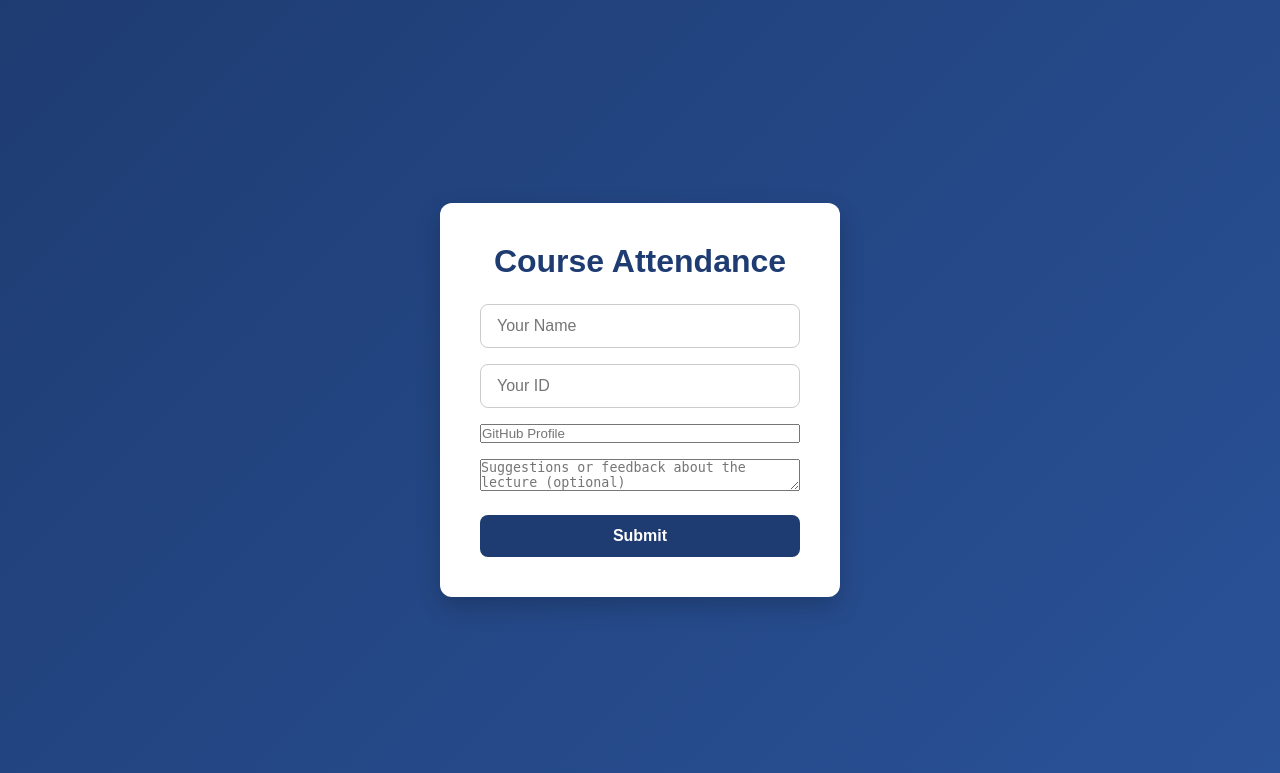
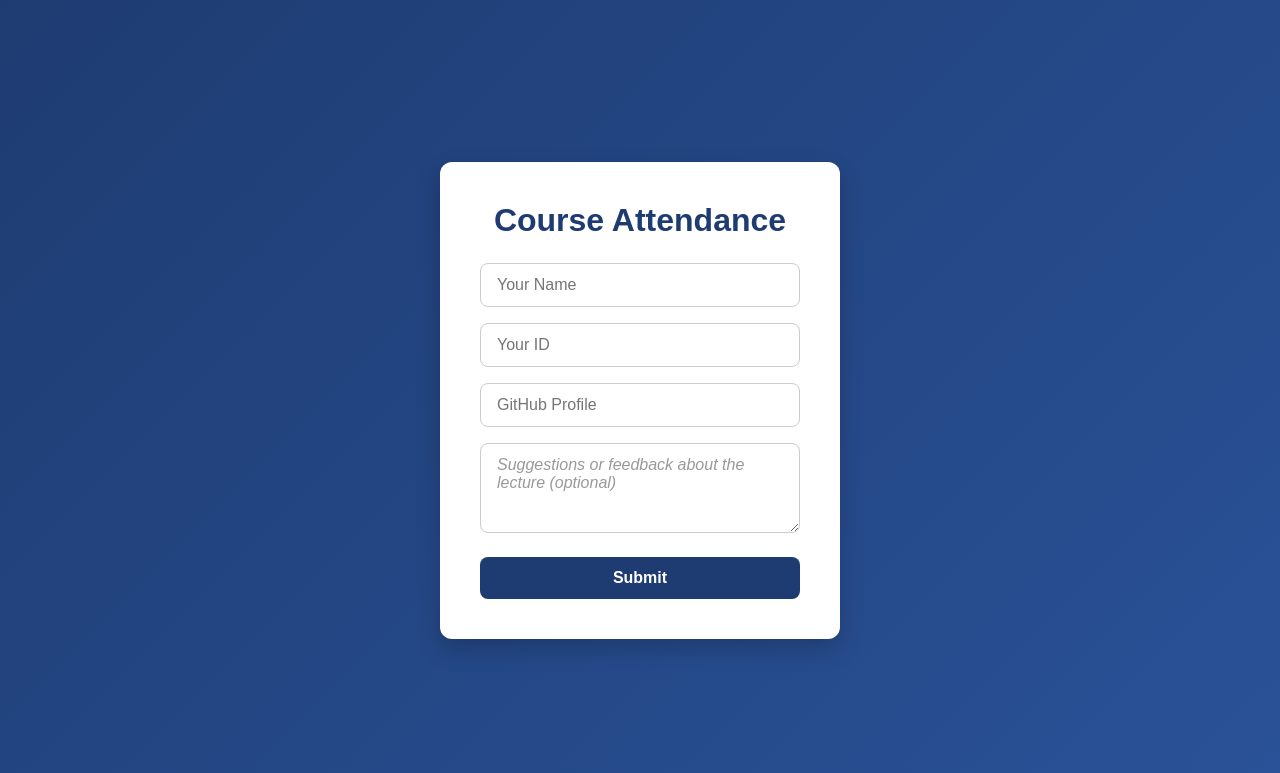
Before and after one commit to giftedoddd/Python101, a Flask app: page /submit in a window 1280 px wide. Shown: the top 773 px of the page. Run offline with Flask 3, Linux system fonts and the light colour scheme; parts of the project's set-up code (start-up, migrations or seed data) failed here and were passed over.

Commit message:
Add github_link and feedback css styles

```diff
--- a/src/Pytracker/static/submit_style.css
+++ b/src/Pytracker/static/submit_style.css
@@ -87,3 +87,39 @@ button:hover {
 button:active {
     transform: scale(0.98);
 }
+
+input[type="url"] {
+    padding: 0.75rem 1rem;
+    border-radius: 8px;
+    border: 1px solid #ccc;
+    font-size: 1rem;
+    outline: none;
+    transition: border-color 0.2s, box-shadow 0.2s;
+}
+
+input[type="url"]:focus {
+    border-color: #1e3c72;
+    box-shadow: 0 0 0 2px rgba(30, 60, 114, 0.15);
+}
+
+textarea {
+    padding: 0.75rem 1rem;
+    border-radius: 8px;
+    border: 1px solid #ccc;
+    font-size: 1rem;
+    font-family: inherit;
+    resize: vertical;
+    min-height: 90px;
+    outline: none;
+    transition: border-color 0.2s, box-shadow 0.2s;
+}
+
+textarea:focus {
+    border-color: #1e3c72;
+    box-shadow: 0 0 0 2px rgba(30, 60, 114, 0.15);
+}
+
+textarea::placeholder {
+    color: #999;
+    font-style: italic;
+}
```
